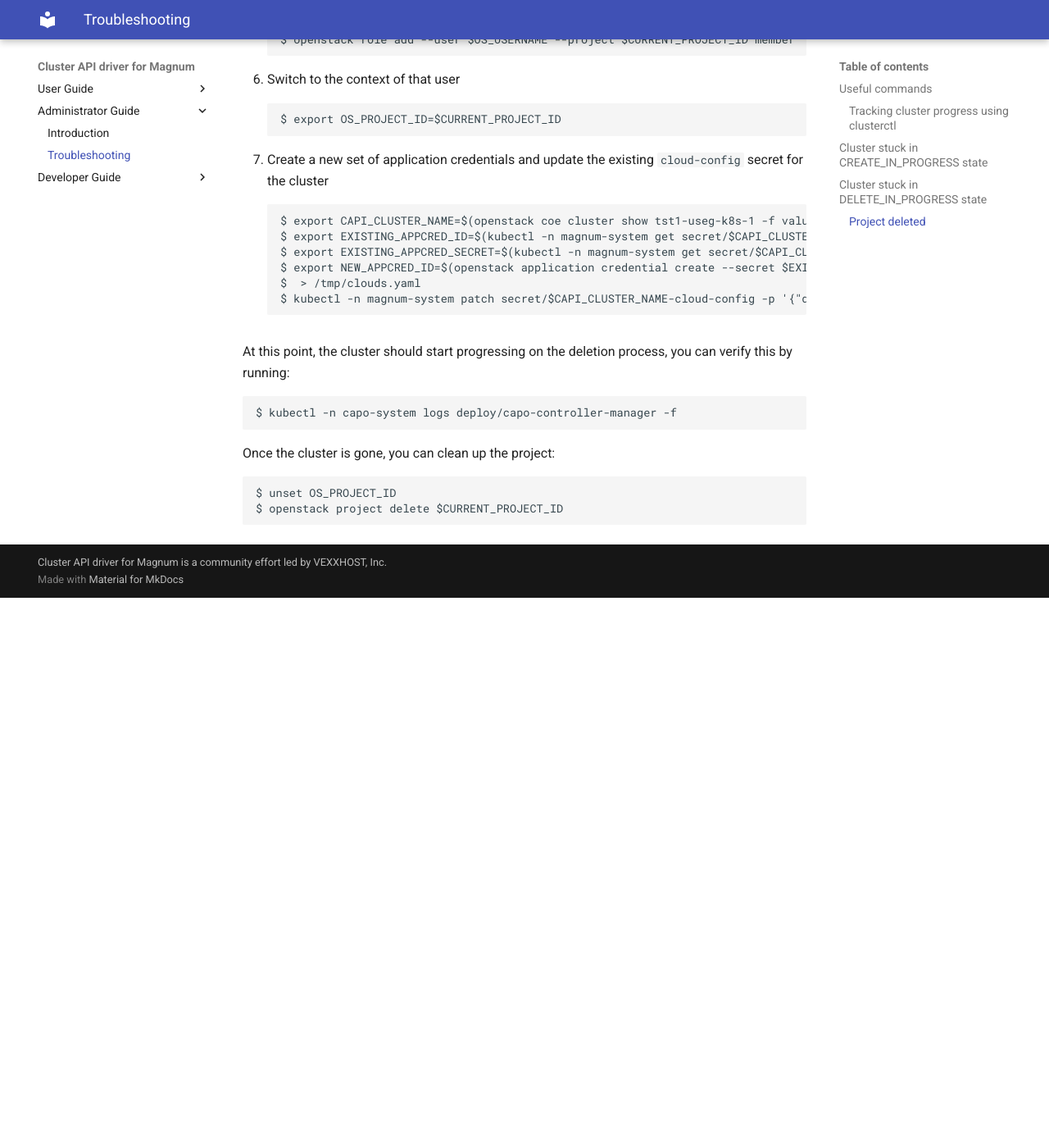
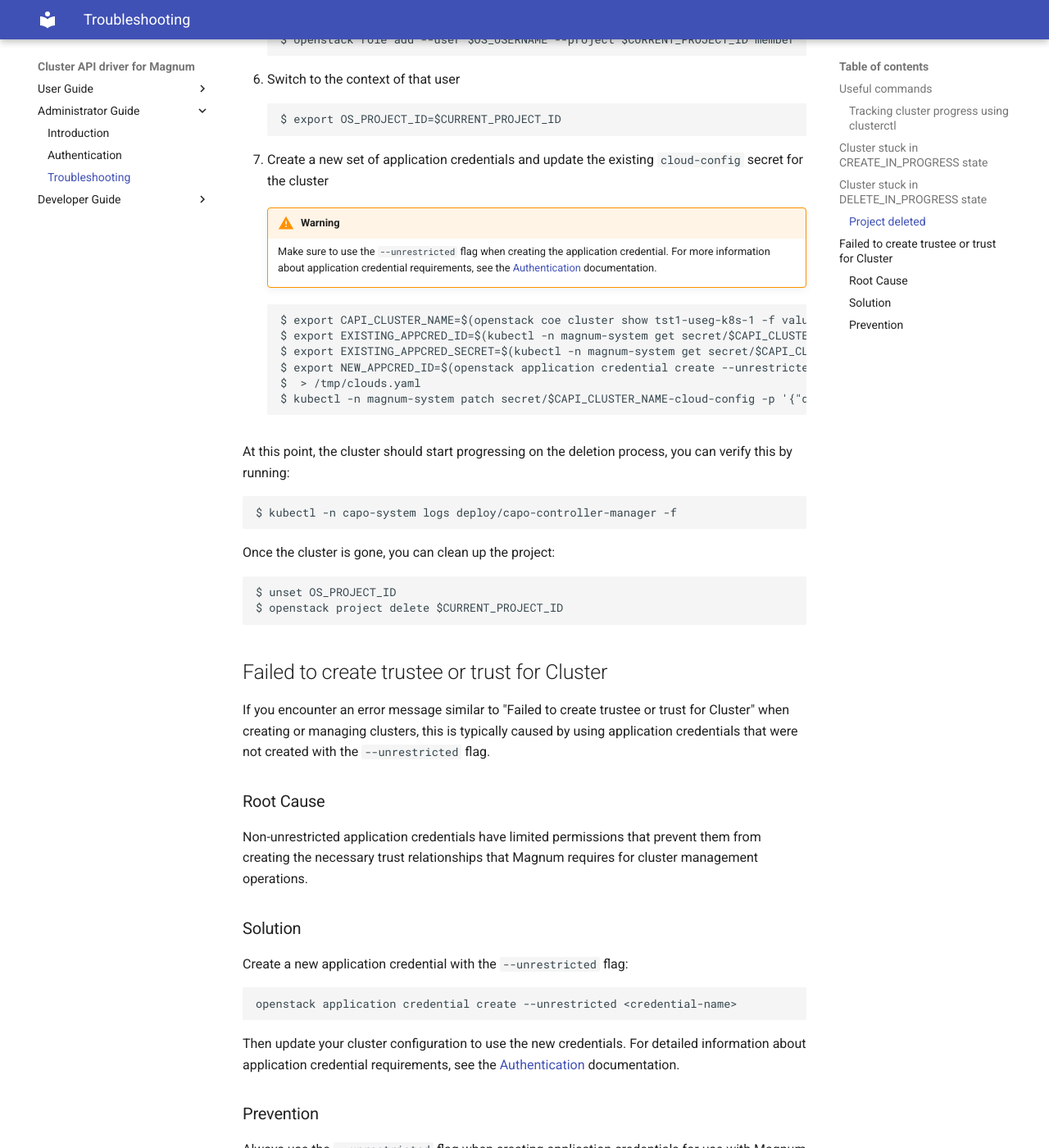
Before and after one commit to vexxhost/magnum-cluster-api, an MkDocs documentation site: the page built from docs/admin/troubleshooting.md, in a window 1280 px wide and 1400 px high, scrolled down 2572 px. Shown: the whole window at 82% size. Built offline with MkDocs 1.6.1 and Material for MkDocs 9.7.7, drawn with Linux system fonts in a browser that asks for light colours; before the commit the page ends 3301 px from its top, so only the background shows below that; some of the changed text lies outside the part shown.

Commit message:
Add documentation for application credential unrestricted requirement
Co-authored-by: mnaser <435815+mnaser@users.noreply.github.com>

````diff
--- a/docs/admin/troubleshooting.md
+++ b/docs/admin/troubleshooting.md
@@ -143,11 +143,17 @@ go into the database and update the `id` of the new project to match the
 7.  Create a new set of application credentials and update the existing
     `cloud-config` secret for the cluster
 
+    !!! warning
+
+        Make sure to use the `--unrestricted` flag when creating the application
+        credential. For more information about application credential requirements,
+        see the [Authentication](authentication.md) documentation.
+
     ```
     $ export CAPI_CLUSTER_NAME=$(openstack coe cluster show tst1-useg-k8s-1 -f value -c stack_id)
     $ export EXISTING_APPCRED_ID=$(kubectl -n magnum-system get secret/$CAPI_CLUSTER_NAME-cloud-config -ojson | jq -r '.data."clouds.yaml"' | base64 --decode | grep application_credential_id | awk '{print $2}')
     $ export EXISTING_APPCRED_SECRET=$(kubectl -n magnum-system get secret/$CAPI_CLUSTER_NAME-cloud-config -ojson | jq -r '.data."clouds.yaml"' | base64 --decode | grep application_credential_secret | awk '{print $2}')
-    $ export NEW_APPCRED_ID=$(openstack application credential create --secret $EXISTING_APPCRED_SECRET $CAPI_CLUSTER_NAME-cleanup -f value -c id)
+    $ export NEW_APPCRED_ID=$(openstack application credential create --unrestricted --secret $EXISTING_APPCRED_SECRET $CAPI_CLUSTER_NAME-cleanup -f value -c id)
     $  > /tmp/clouds.yaml
     $ kubectl -n magnum-system patch secret/$CAPI_CLUSTER_NAME-cloud-config -p '{"data":{"clouds.yaml":"'$(kubectl -n magnum-system get secret/$CAPI_CLUSTER_NAME-cloud-config -ojson | jq -r '.data."clouds.yaml"' | base64 --decode | sed "s/$EXISTING_APPCRED_ID/$NEW_APPCRED_ID/" | base64 --wrap=0)'"}}'
     ```
@@ -165,3 +171,35 @@ Once the cluster is gone, you can clean up the project:
 $ unset OS_PROJECT_ID
 $ openstack project delete $CURRENT_PROJECT_ID
 ```
+
+## Failed to create trustee or trust for Cluster
+
+If you encounter an error message similar to "Failed to create trustee or trust
+for Cluster" when creating or managing clusters, this is typically caused by
+using application credentials that were not created with the `--unrestricted`
+flag.
+
+### Root Cause
+
+Non-unrestricted application credentials have limited permissions that prevent
+them from creating the necessary trust relationships that Magnum requires for
+cluster management operations.
+
+### Solution
+
+Create a new application credential with the `--unrestricted` flag:
+
+```bash
+openstack application credential create --unrestricted <credential-name>
+```
+
+Then update your cluster configuration to use the new credentials. For detailed
+information about application credential requirements, see the
+[Authentication](authentication.md) documentation.
+
+### Prevention
+
+Always use the `--unrestricted` flag when creating application credentials for
+use with Magnum clusters. This ensures that the credentials have the necessary
+permissions to create trust relationships and manage cluster operations
+properly.
````
Also changed, not shown: docs/SUMMARY.md (+3 -1 lines), docs/admin/authentication.md (added, +77 -0 lines).
